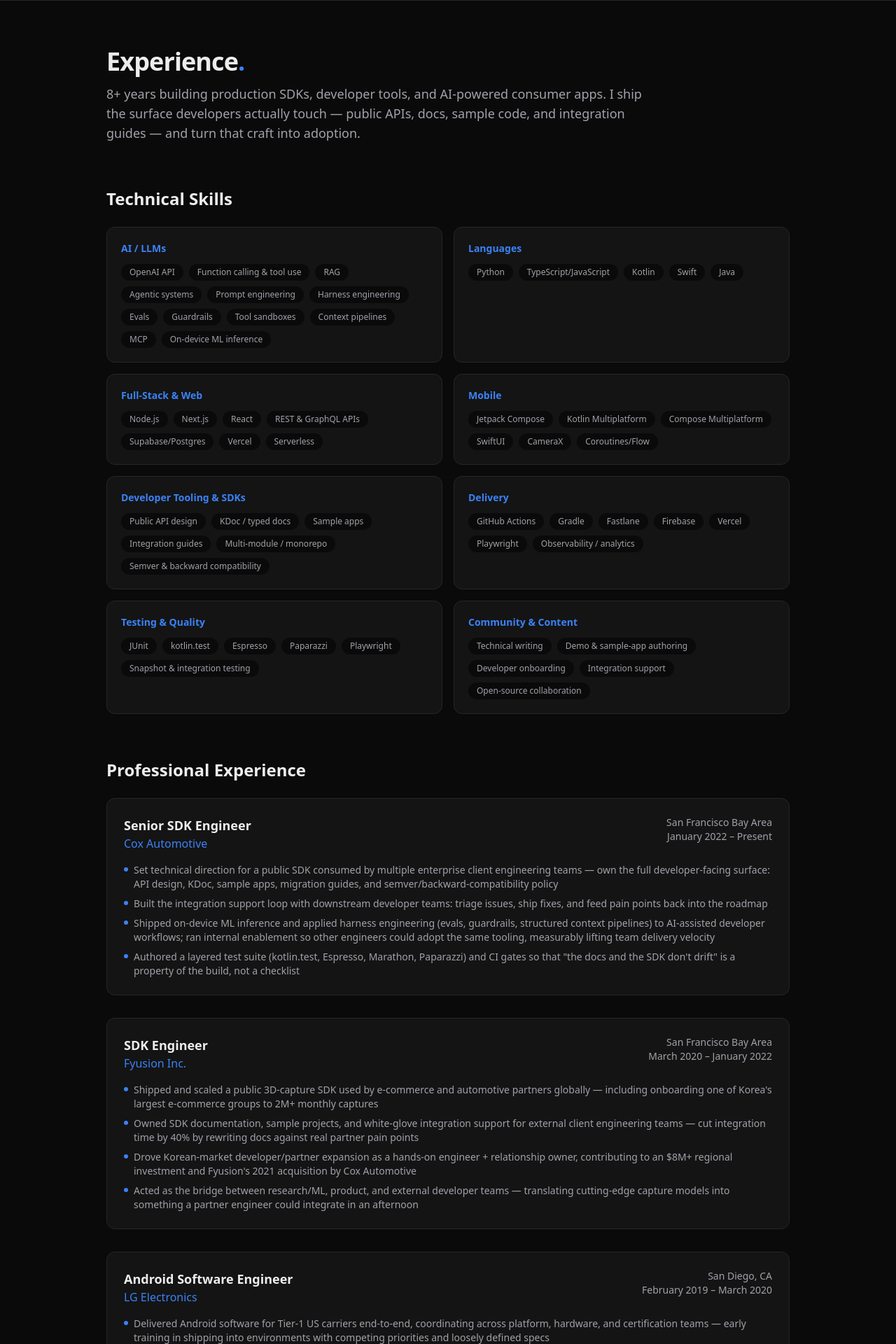
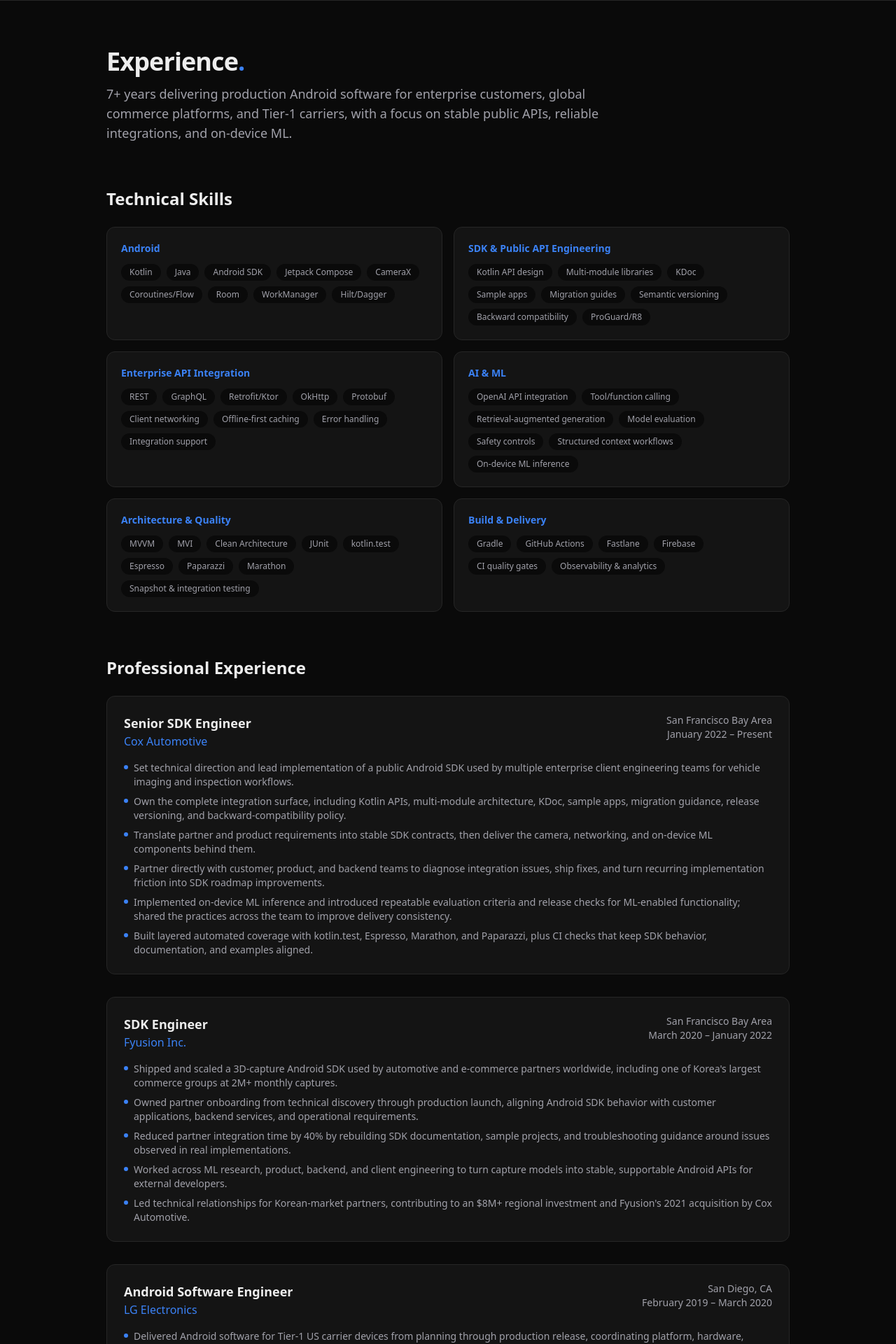
Before and after one commit to hanshin-lee/hanshin, a Next.js app: page /experience in a window 1280 px wide. Shown: the part 60-1980 px from the top of the page at 70% size. Built offline with nearby package versions, Linux system fonts and the light colour scheme.

Commit message:
Refresh portfolio from resume (#2)

```diff
--- a/src/app/experience/page.tsx
+++ b/src/app/experience/page.tsx
@@ -5,10 +5,12 @@
     location: "San Francisco Bay Area",
     period: "January 2022 – Present",
     highlights: [
-      "Set technical direction for a public SDK consumed by multiple enterprise client engineering teams — own the full developer-facing surface: API design, KDoc, sample apps, migration guides, and semver/backward-compatibility policy",
-      "Built the integration support loop with downstream developer teams: triage issues, ship fixes, and feed pain points back into the roadmap",
-      "Shipped on-device ML inference and applied harness engineering (evals, guardrails, structured context pipelines) to AI-assisted developer workflows; ran internal enablement so other engineers could adopt the same tooling, measurably lifting team delivery velocity",
-      "Authored a layered test suite (kotlin.test, Espresso, Marathon, Paparazzi) and CI gates so that \"the docs and the SDK don't drift\" is a property of the build, not a checklist",
+      "Set technical direction and lead implementation of a public Android SDK used by multiple enterprise client engineering teams for vehicle imaging and inspection workflows.",
+      "Own the complete integration surface, including Kotlin APIs, multi-module architecture, KDoc, sample apps, migration guidance, release versioning, and backward-compatibility policy.",
+      "Translate partner and product requirements into stable SDK contracts, then deliver the camera, networking, and on-device ML components behind them.",
+      "Partner directly with customer, product, and backend teams to diagnose integration issues, ship fixes, and turn recurring implementation friction into SDK roadmap improvements.",
+      "Implemented on-device ML inference and introduced repeatable evaluation criteria and release checks for ML-enabled functionality; shared the practices across the team to improve delivery consistency.",
+      "Built layered automated coverage with kotlin.test, Espresso, Marathon, and Paparazzi, plus CI checks that keep SDK behavior, documentation, and examples aligned.",
     ],
   },
   {
@@ -17,10 +19,11 @@
     location: "San Francisco Bay Area",
     period: "March 2020 – January 2022",
     highlights: [
-      "Shipped and scaled a public 3D-capture SDK used by e-commerce and automotive partners globally — including onboarding one of Korea's largest e-commerce groups to 2M+ monthly captures",
-      "Owned SDK documentation, sample projects, and white-glove integration support for external client engineering teams — cut integration time by 40% by rewriting docs against real partner pain points",
-      "Drove Korean-market developer/partner expansion as a hands-on engineer + relationship owner, contributing to an $8M+ regional investment and Fyusion's 2021 acquisition by Cox Automotive",
-      "Acted as the bridge between research/ML, product, and external developer teams — translating cutting-edge capture models into something a partner engineer could integrate in an afternoon",
+      "Shipped and scaled a 3D-capture Android SDK used by automotive and e-commerce partners worldwide, including one of Korea's largest commerce groups at 2M+ monthly captures.",
+      "Owned partner onboarding from technical discovery through production launch, aligning Android SDK behavior with customer applications, backend services, and operational requirements.",
+      "Reduced partner integration time by 40% by rebuilding SDK documentation, sample projects, and troubleshooting guidance around issues observed in real implementations.",
+      "Worked across ML research, product, backend, and client engineering to turn capture models into stable, supportable Android APIs for external developers.",
+      "Led technical relationships for Korean-market partners, contributing to an $8M+ regional investment and Fyusion's 2021 acquisition by Cox Automotive.",
     ],
   },
   {
@@ -29,75 +32,72 @@
     location: "San Diego, CA",
     period: "February 2019 – March 2020",
     highlights: [
-      "Delivered Android software for Tier-1 US carriers end-to-end, coordinating across platform, hardware, and certification teams — early training in shipping into environments with competing priorities and loosely defined specs",
+      "Delivered Android software for Tier-1 US carrier devices from planning through production release, coordinating platform, hardware, quality, and certification dependencies.",
+      "Resolved carrier and system integration requirements under strict release constraints while maintaining compatibility across device and Android platform variants.",
     ],
   },
 ];
 
 const skills = {
-  "AI / LLMs": [
-    "OpenAI API",
-    "Function calling & tool use",
-    "RAG",
-    "Agentic systems",
-    "Prompt engineering",
-    "Harness engineering",
-    "Evals",
-    "Guardrails",
-    "Tool sandboxes",
-    "Context pipelines",
-    "MCP",
+  Android: [
+    "Kotlin",
+    "Java",
+    "Android SDK",
+    "Jetpack Compose",
+    "CameraX",
+    "Coroutines/Flow",
+    "Room",
+    "WorkManager",
+    "Hilt/Dagger",
+  ],
+  "SDK & Public API Engineering": [
+    "Kotlin API design",
+    "Multi-module libraries",
+    "KDoc",
+    "Sample apps",
+    "Migration guides",
+    "Semantic versioning",
+    "Backward compatibility",
+    "ProGuard/R8",
+  ],
+  "Enterprise API Integration": [
+    "REST",
+    "GraphQL",
+    "Retrofit/Ktor",
+    "OkHttp",
+    "Protobuf",
+    "Client networking",
+    "Offline-first caching",
+    "Error handling",
+    "Integration support",
+  ],
+  "AI & ML": [
+    "OpenAI API integration",
+    "Tool/function calling",
+    "Retrieval-augmented generation",
+    "Model evaluation",
+    "Safety controls",
+    "Structured context workflows",
     "On-device ML inference",
   ],
-  Languages: ["Python", "TypeScript/JavaScript", "Kotlin", "Swift", "Java"],
-  "Full-Stack & Web": [
-    "Node.js",
-    "Next.js",
-    "React",
-    "REST & GraphQL APIs",
-    "Supabase/Postgres",
-    "Vercel",
-    "Serverless",
-  ],
-  Mobile: [
-    "Jetpack Compose",
-    "Kotlin Multiplatform",
-    "Compose Multiplatform",
-    "SwiftUI",
-    "CameraX",
-    "Coroutines/Flow",
-  ],
-  "Developer Tooling & SDKs": [
-    "Public API design",
-    "KDoc / typed docs",
-    "Sample apps",
-    "Integration guides",
-    "Multi-module / monorepo",
-    "Semver & backward compatibility",
-  ],
-  Delivery: [
-    "GitHub Actions",
-    "Gradle",
-    "Fastlane",
-    "Firebase",
-    "Vercel",
-    "Playwright",
-    "Observability / analytics",
-  ],
-  "Testing & Quality": [
+  "Architecture & Quality": [
+    "MVVM",
+    "MVI",
+    "Clean Architecture",
     "JUnit",
     "kotlin.test",
     "Espresso",
     "Paparazzi",
-    "Playwright",
+    "Marathon",
     "Snapshot & integration testing",
   ],
-  "Community & Content": [
-    "Technical writing",
-    "Demo & sample-app authoring",
-    "Developer onboarding",
-    "Integration support",
-    "Open-source collaboration",
+  "Build & Delivery": [
+    "Gradle",
+    "GitHub Actions",
+    "Fastlane",
+    "Firebase",
+    "CI quality gates",
+    "Observability & analytics",
   ],
 };
 
@@ -109,10 +109,8 @@
 
 const military = {
   title: "Sergeant, Head Translator",
-  org: "Korean Intelligence Production Center (KIPC)",
-  period: "November 2013 – August 2015",
-  description:
-    "Led translation operations and coordinated multinational conferences across NGA, NIS, and the Ministry of National Defense — fluent English/Korean, with experience representing technical work to non-technical and international audiences.",
+  org: "Korean Intelligence Production Center",
+  period: "2013 – 2015",
 };
 
 export default function ExperiencePage() {
@@ -123,10 +121,9 @@
           Experience<span className="text-accent">.</span>
         </h1>
         <p className="mt-3 text-lg text-muted max-w-3xl">
-          8+ years building production SDKs, developer tools, and AI-powered
-          consumer apps. I ship the surface developers actually touch — public
-          APIs, docs, sample code, and integration guides — and turn that craft
-          into adoption.
+          7+ years delivering production Android software for enterprise
+          customers, global commerce platforms, and Tier-1 carriers, with a
+          focus on stable public APIs, reliable integrations, and on-device ML.
         </p>
       </div>
 
@@ -211,7 +208,6 @@
           <h3 className="text-lg font-semibold">{military.title}</h3>
           <p className="text-accent">{military.org}</p>
           <p className="text-sm text-muted">{military.period}</p>
-          <p className="mt-3 text-sm text-muted">{military.description}</p>
         </div>
       </section>
     </div>
--- a/src/app/layout.tsx
+++ b/src/app/layout.tsx
@@ -14,9 +14,9 @@
 });
 
 export const metadata: Metadata = {
-  title: "Hanshin Lee",
+  title: "Hanshin Lee | Senior Android SDK Engineer",
   description:
-    "Senior Software Engineer — 8+ years building SDKs, developer tools, and AI-powered apps.",
+    "Senior Android SDK Engineer with 7+ years delivering production mobile software, public Kotlin APIs, enterprise integrations, and on-device ML.",
 };
 
 export default function RootLayout({
--- a/src/app/page.tsx
+++ b/src/app/page.tsx
@@ -11,25 +11,34 @@
             Hanshin Lee<span className="text-accent">.</span>
           </h1>
           <h2 className="text-3xl font-semibold text-muted sm:text-4xl">
-            Senior Software Engineer
+            Senior Android SDK Engineer
           </h2>
           <p className="max-w-xl text-lg leading-relaxed text-muted">
-            8+ years building production SDKs, developer tools, and AI-powered
-            consumer apps. Currently a Senior SDK Engineer at{" "}
-            <span className="text-foreground font-medium">Cox Automotive</span>{" "}
-            (formerly Fyusion). I ship the surface developers actually touch —
-            public APIs, docs, sample code — and run a 500+ MAU community on the
-            side at{" "}
-            <a
-              href="https://grapplay.com"
-              target="_blank"
-              rel="noopener noreferrer"
-              className="text-accent underline underline-offset-2 hover:opacity-80"
-            >
-              Grapplay
-            </a>
-            . Based in Los Angeles.
+            Android and SDK engineer with 7+ years delivering production mobile
+            software for enterprise customers, global commerce platforms, and
+            Tier-1 carriers. At{" "}
+            <span className="font-medium text-foreground">Cox Automotive</span>, I
+            lead public Android SDK development across Kotlin API design, camera
+            and on-device ML pipelines, and enterprise backend integration. Based
+            in Los Angeles.
           </p>
+          <div className="grid max-w-2xl gap-3 pt-1 sm:grid-cols-3">
+            {[
+              ["2M+", "monthly captures onboarded"],
+              ["40%", "faster partner integration"],
+              ["$8M+", "regional investment supported"],
+            ].map(([value, label]) => (
+              <div
+                key={value}
+                className="rounded-lg border border-card-border bg-card-bg px-4 py-3"
+              >
+                <p className="text-lg font-semibold text-accent">{value}</p>
+                <p className="mt-0.5 text-xs leading-relaxed text-muted">
+                  {label}
+                </p>
+              </div>
+            ))}
+          </div>
           <div className="flex flex-wrap gap-4 pt-4">
             <Link
               href="/experience"
@@ -71,6 +80,12 @@
             >
               Email &rarr;
             </a>
+            <a
+              href="tel:+14082107521"
+              className="text-sm text-muted transition-colors hover:text-accent"
+            >
+              Phone &rarr;
+            </a>
           </div>
         </div>
         <Image
--- a/src/app/projects/page.tsx
+++ b/src/app/projects/page.tsx
@@ -3,10 +3,10 @@
 const projects = [
   {
     name: "Grapplay",
-    tagline: "AI-augmented community platform for jiu-jitsu.",
+    tagline: "Android community platform for jiu-jitsu.",
     description:
-      "Built and operate one of Korea's largest jiu-jitsu platforms — 500+ monthly active users, near-zero marketing spend — entirely as a solo full-stack engineer. The Next.js web app is live; Android and iOS Kotlin Multiplatform apps ship H2 2026. I run the whole stack as a one-person team and lean on AI harness engineering — evals, guardrails, tool sandboxes, and structured context pipelines — to keep LLM-driven workflows reliable as the product evolves.",
-    role: "Founder & Sole Engineer — 2024 to present.",
+      "Building the Android client for a jiu-jitsu community serving 500+ monthly active users, using Kotlin Multiplatform and Compose with a shared API and domain layer.",
+    role: "Founder & Lead Engineer — 2024 to present.",
     images: [],
     links: [{ label: "grapplay.com", href: "https://grapplay.com" }],
     stack: [
@@ -22,16 +22,15 @@
       "GitHub Actions",
     ],
     highlights: [
-      "500+ monthly active users on near-zero marketing spend; the entire stack — Postgres/Supabase backend, REST APIs, web, mobile, CI/CD, payouts, analytics — run by one person.",
-      "AI harness engineering invested up front: evals, guardrails, tool sandboxes, and structured context pipelines so LLM behavior in product stays reliable as models and prompts change.",
-      "Direct line to a real developer-experience problem — I am the user, the integrator, and the operator, so I know first-hand which docs, SDKs, and abstractions are good and which ones make you give up at 11pm.",
+      "Serving 500+ monthly active users with a Kotlin Multiplatform client and shared API and domain layer.",
+      "Apply LLM APIs to structured content and operational workflows with explicit evaluation criteria, safety controls, and monitoring for dependable product behavior.",
     ],
   },
   {
     name: "Gallr",
-    tagline: "Cross-platform consumer app — Android & iOS, one codebase.",
+    tagline: "Production consumer app built with Kotlin Multiplatform and Compose.",
     description:
-      "Gallr is a mobile-first guide to art exhibitions across Korea — featured picks, opening/closing this week, and a map view of every gallery. Designed, built, and released live on Google Play and the App Store from a single Compose Multiplatform codebase. The kind of polished, end-to-end sample-quality project I ship to show \"here's what good looks like\" — not a toy demo, a real product real users open.",
+      "Designed, built, and released a mobile guide to art exhibitions across Korea, owning Android architecture, data integration, release automation, and post-launch quality.",
     role: "Founder & Lead Engineer — 2024 to present.",
     images: [
       { src: "/gallr-map.png", alt: "Gallr map view showing exhibitions across Seoul" },
@@ -61,10 +60,9 @@
       "Eleventy (marketing site)",
     ],
     highlights: [
-      "Single Kotlin codebase ships to Android and iOS via Compose Multiplatform, including a Naver Maps `UIKitView` interop for the iOS map.",
-      "Owned end-to-end: discovery, store assets, release pipeline, and post-launch iteration across both platforms.",
-      "Bilingual KO/EN data pipeline with a sheet-to-Supabase sync job; new schema columns are deploy-safe through an explicit known-columns contract.",
-      "Reductionist monochrome design system — compile-time Kotlin design tokens, custom typography, and a tight component vocabulary.",
+      "Built shared domain and data layers with API integration and offline-first caching.",
+      "Integrated crash reporting and analytics for post-launch quality and observability.",
+      "Automated store delivery and release workflows.",
     ],
   },
 ];
@@ -77,8 +75,8 @@
           Projects<span className="text-accent">.</span>
         </h1>
         <p className="mt-3 text-lg text-muted max-w-3xl">
-          AI- and developer-facing things I&apos;ve built outside the day job —
-          shipped, in the wild, and still being polished.
+          Production Android projects I design, build, release, and operate
+          outside the day job.
         </p>
       </div>
 
--- a/src/components/Navigation.tsx
+++ b/src/components/Navigation.tsx
@@ -2,6 +2,7 @@
 
 import Link from "next/link";
 import { usePathname } from "next/navigation";
+import { useState } from "react";
 
 const links = [
   { href: "/", label: "Home" },
@@ -13,14 +14,28 @@
 
 export default function Navigation() {
   const pathname = usePathname();
+  const [isMenuOpen, setIsMenuOpen] = useState(false);
 
   return (
     <nav className="fixed top-0 z-50 w-full border-b border-card-border bg-background/80 backdrop-blur-md">
       <div className="mx-auto flex max-w-5xl items-center justify-between px-6 py-4">
-        <Link href="/" className="text-lg font-bold tracking-tight">
+        <Link
+          href="/"
+          className="text-lg font-bold tracking-tight"
+          onClick={() => setIsMenuOpen(false)}
+        >
           Hanshin<span className="text-accent">.</span>
         </Link>
-        <div className="flex gap-6">
+        <button
+          type="button"
+          aria-expanded={isMenuOpen}
+          aria-controls="mobile-navigation"
+          onClick={() => setIsMenuOpen((open) => !open)}
+          className="rounded-md border border-card-border px-3 py-1.5 text-sm text-muted transition-colors hover:border-accent hover:text-accent sm:hidden"
+        >
+          {isMenuOpen ? "Close" : "Menu"}
+        </button>
+        <div className="hidden gap-6 sm:flex">
           {links.map((link) => (
             <Link
               key={link.href}
@@ -36,6 +51,29 @@
           ))}
         </div>
       </div>
+      {isMenuOpen && (
+        <div
+          id="mobile-navigation"
+          className="border-t border-card-border bg-background px-6 py-3 sm:hidden"
+        >
+          <div className="mx-auto grid max-w-5xl grid-cols-2 gap-2">
+            {links.map((link) => (
+              <Link
+                key={link.href}
+                href={link.href}
+                onClick={() => setIsMenuOpen(false)}
+                className={`rounded-md px-3 py-2 text-sm transition-colors hover:bg-card-bg hover:text-accent ${
+                  pathname === link.href
+                    ? "bg-card-bg font-medium text-accent"
+                    : "text-muted"
+                }`}
+              >
+                {link.label}
+              </Link>
+            ))}
+          </div>
+        </div>
+      )}
     </nav>
   );
 }
```
